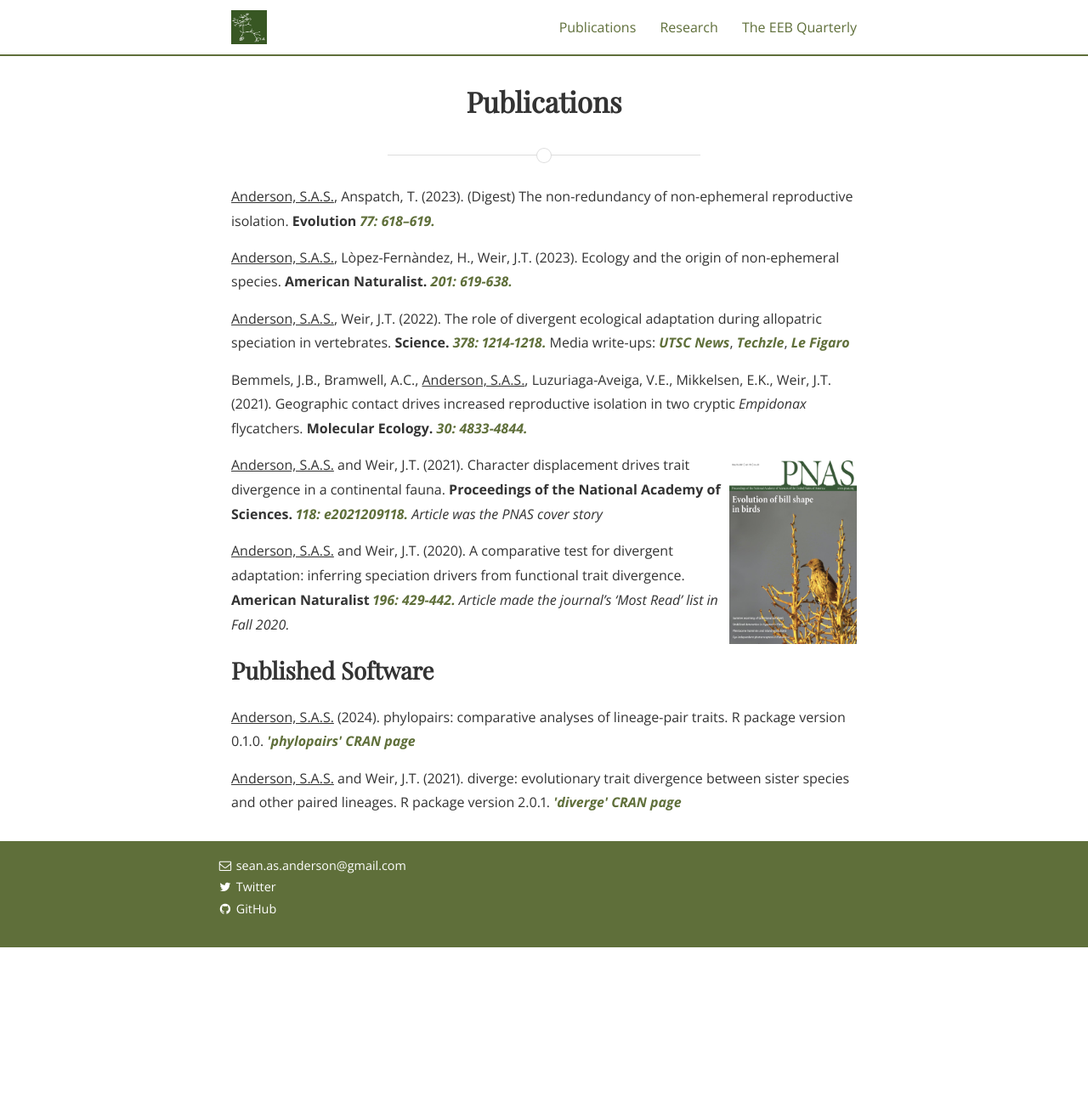
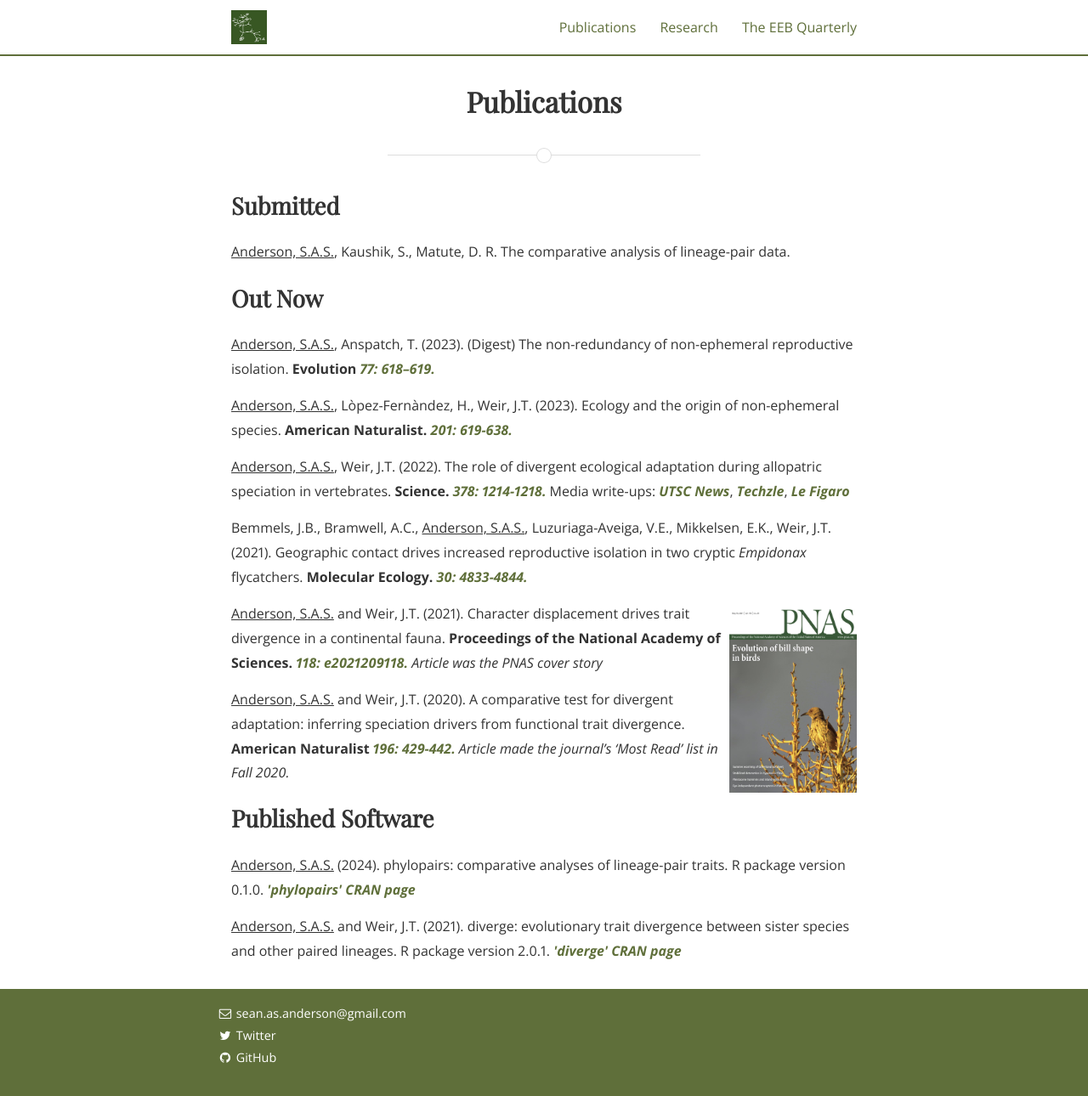
Before and after one commit to SeanASAnderson/SeanASAnderson.github.io, a Jekyll site: the page built from publications2.md, in a window 1280 px wide and 1290 px high. Shown: the whole window at 85% size. Built offline with Jekyll 4.4.1, drawn with Linux system fonts in a browser that asks for light colours; nearby versions of some CDN libraries; some web fonts are replaced.

Commit message:
submission

```diff
--- a/publications2.md
+++ b/publications2.md
@@ -11,9 +11,11 @@ img {
 }
 </style>
 
-<!--<h2>Submitted</h2>
+<h2>Submitted</h2>
 
-<h2>Out Now</h2>-->
+<p><u>Anderson, S.A.S.</u>, Kaushik, S., Matute, D. R. The comparative analysis of lineage-pair data. </p>
+
+<h2>Out Now</h2>
 
 <p><u>Anderson, S.A.S.</u>, Anspatch, T. (2023). (Digest) The non-redundancy of non-ephemeral reproductive isolation. <b>Evolution</b> <a href="https://academic.oup.com/evolut/advance-article/doi/10.1093/evolut/qpac060/6918776"><b><i>77: 618–619.</i></b></a> </p>
 
```
